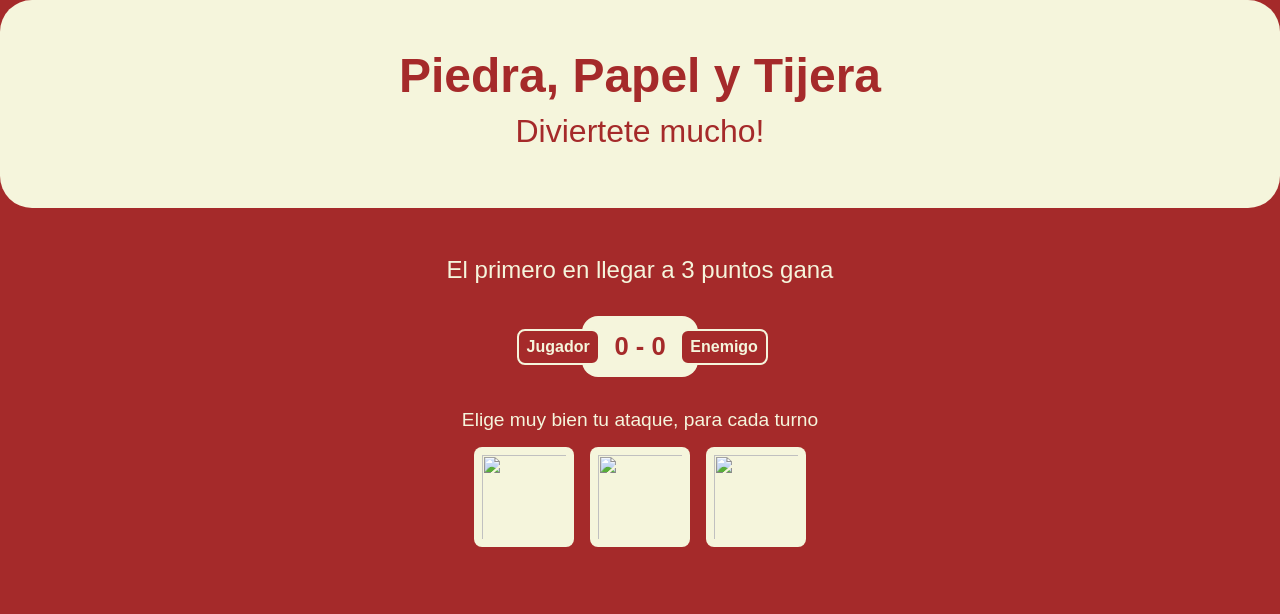
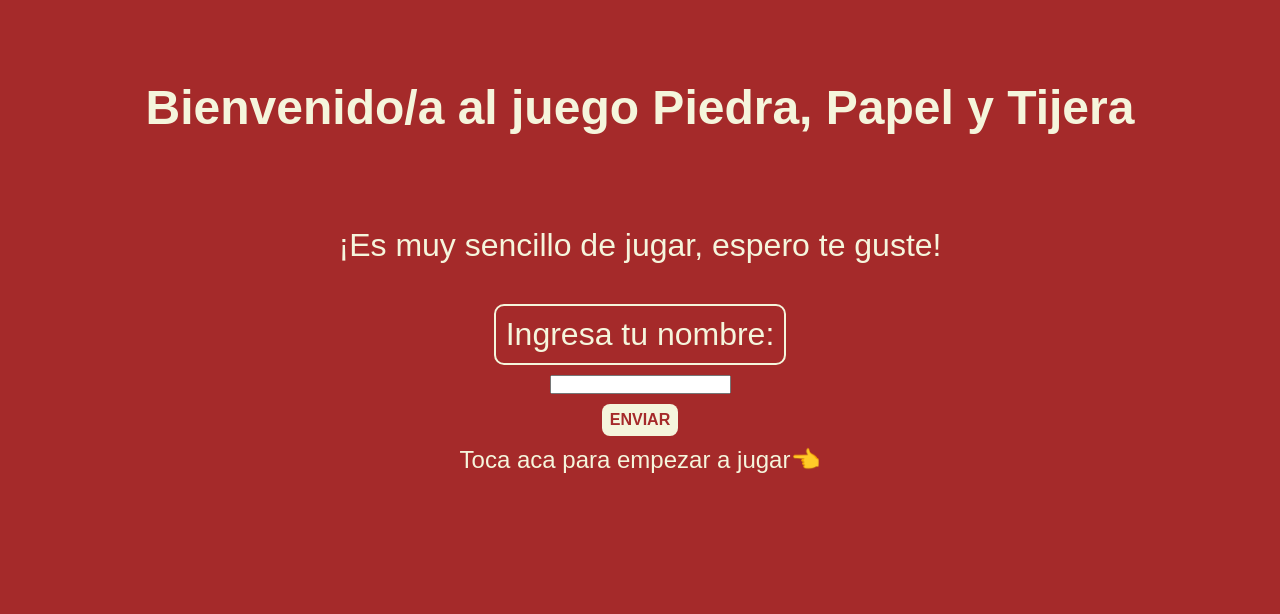
Before and after one commit to almascanio/3eraPreEntregaPacheco, a plain HTML site: page index.html in a window 1280 px wide. Drawn offline with Linux system fonts and the light colour scheme.

Commit message:
first commit

```diff
--- a/css/styles.css
+++ b/css/styles.css
@@ -6,8 +6,64 @@
 }
 
 body {
+    width: 100vw;
+    height: 100vh;
     background-color: brown;
     color: beige;
+}
+
+.caja{
+    display: flex;
+    flex-direction: column;
+    align-items: center;
+
+}
+
+.titulo{
+    margin: 30px;
+    padding: 50px;
+}
+
+.parrafo{
+    margin: 2px;
+    padding: 10px;
+    font-size: 2rem;
+}
+
+.formulario{
+    display: flex;
+    flex-direction: column;
+    align-items: center;
+}
+
+.input{
+    margin: 10px;
+    padding: 10px;
+    font-size: 2rem;
+    border: 2px solid beige;
+    border-radius: 10px;
+    background-color: brown;
+}
+
+.button{
+    margin: 10px;
+    padding: 10px;
+    border: 0;
+    line-height: 1;
+    background-color: beige;
+    color: brown;
+    font-size: 1rem;
+    padding: .5rem;
+    border-radius: .5rem;
+    cursor: pointer;
+    text-transform: uppercase;
+    font-weight: 600;
+}
+
+.tocar{
+    font-size: 1.5rem;
+    color: beige;
+    text-decoration: none;
 }
 
 header {
@@ -26,11 +82,6 @@ header {
 
 h1{
     font-size: 3rem;
-}
-
-.parrafo{
-    padding: 10px;
-    font-size: 2rem;
 }
 
 main {
@@ -125,19 +176,6 @@ h2 {
     padding-inline: .25rem;
 }
 
-.button {
-    border: 0;
-    line-height: 1;
-    background-color: beige;
-    color: brown;
-    font-size: 1rem;
-    padding: .5rem;
-    border-radius: .5rem;
-    cursor: pointer;
-    text-transform: uppercase;
-    font-weight: 600;
-}
-
 .disabled {
     display: none;
 }
--- a/index.html
+++ b/index.html
@@ -4,46 +4,24 @@
     <meta charset="UTF-8">
     <meta http-equiv="X-UA-Compatible" content="IE=edge">
     <meta name="viewport" content="width=device-width, initial-scale=1.0">
-    <title>Juego</title>
+    <title>Bienvenida del juego</title>
     <link rel="stylesheet" href="./css/styles.css">
 </head>
 <body>
-    <header>
-        <h1>Piedra, Papel y Tijera</h1>
-        <p class="parrafo">Diviertete mucho!</p>
-    </header>
-    <main>
-        <p class="instrucciones" id="instrucciones">
-            El primero en llegar a 3 puntos gana
-        </p>
-        <div class="marcador">
-            <p class="nombre nombre-jugador">Jugador</p>
-            <p class="nombre nombre-enemigo">Enemigo</p>
-            <p class="puntos">
-                <span id="puntos-jugador">0</span>
-                <span>-</span>
-                <span id="puntos-enemigo">0</span>
-            </p>
-        </div>
+    <div class="caja">
+        <h1 class="titulo">Bienvenido/a al juego Piedra, Papel y Tijera</h1>
+        <p class="parrafo">¡Es muy sencillo de jugar, espero te guste!</p>
 
-        <h2>Elige muy bien tu ataque, para cada turno</h2>
+        <br>
 
-        <div class="elige-tu-ataque" id="elige-tu-ataque">
-            <div class="ataques">
-                <img src="./img/Piedra.png" alt="" class="ataque" id="piedra">
-                <img src="./img/Papel.png" alt="" class="ataque" id="papel">
-                <img src="./img/Tijera.png" alt="" class="ataque" id="tijera">
-            </div>
-        </div>
-        <div class="mensaje disabled" id="mensaje">
-            <p>
-                Tu usaste <span class="eleccion" id="eleccion-jugador">papel</span><br>
-                y el enemigo usó <span class="eleccion" id="eleccion-enemigo">papel</span>
-            </p>
-            <p id="gana-punto">¡Ganaste un punto!</p>
-        </div>
-        <button class="button disabled" id="reiniciar">Reiniciar juego</button>
-    </main>
+        <form class="formulario" id="form-jugador">
+                <label class="input" for="nombre">Ingresa tu nombre:</label>
+                <input type="text" id="nombre" name="nombre">
+                <button class="button" type="submit">Enviar</button>
+        </form>
+
+        <a class="tocar" href="./Paginas/juego.html">Toca aca para empezar a jugar👈</a>
+
     <script src="./js/base.js"></script>
     <script src="./js/main.js"></script>
 </body>
--- a/js/base.js
+++ b/js/base.js
@@ -0,0 +1,14 @@
+document.getElementById('#form-jugador').addEventListener('submit', function(evento) {
+
+    evento.preventDefault();
+
+    const nombre = document.getElementById('#nombre').value;
+
+    const jugador = {
+        'nombre': nombre,
+    };
+
+    const jugadorJSON = JSON.stringify(jugador);
+
+    localStorage.setItem('jugador', jugadorJSON);
+});
--- a/js/main.js
+++ b/js/main.js
@@ -1,6 +1,7 @@
 // querySelector
 let puntosJugador = 0;
 let puntosEnemigo = 0;
+let historialDeJuego = [];
 
 let instrucciones = document.querySelector("#instrucciones");
 let marcadorPuntosJugador = document.querySelector("#puntos-jugador");
@@ -23,7 +24,6 @@ function iniciarJuego(evento) {
 
     let eleccionEnemigo = Math.floor(Math.random() * 3);
     let eleccionJugador = evento.currentTarget.id;
-
 
     // piedra = 0
     // papel = 1
@@ -58,6 +58,7 @@ function iniciarJuego(evento) {
         empate();
     }
 
+
     mensaje.classList.remove("disabled");
     mensajeEleccionJugador.innerText = eleccionJugador;
     mensajeEleccionEnemigo.innerText = eleccionEnemigo;
@@ -77,7 +78,9 @@ function iniciarJuego(evento) {
         empezarDeNuevo.addEventListener("click", reiniciarJuego);
     }
 
-
+    localStorage.setItem("puntosJugador", puntosJugador)
+    localStorage.setItem("puntosEnemigo", puntosEnemigo)
+    localStorage.setItem("historialDeJuego", historialDeJuego)
 }
 
 function ganaUsuario() {
```
Also changed, not shown: Paginas/juego.html (added, +50 -0 lines).
